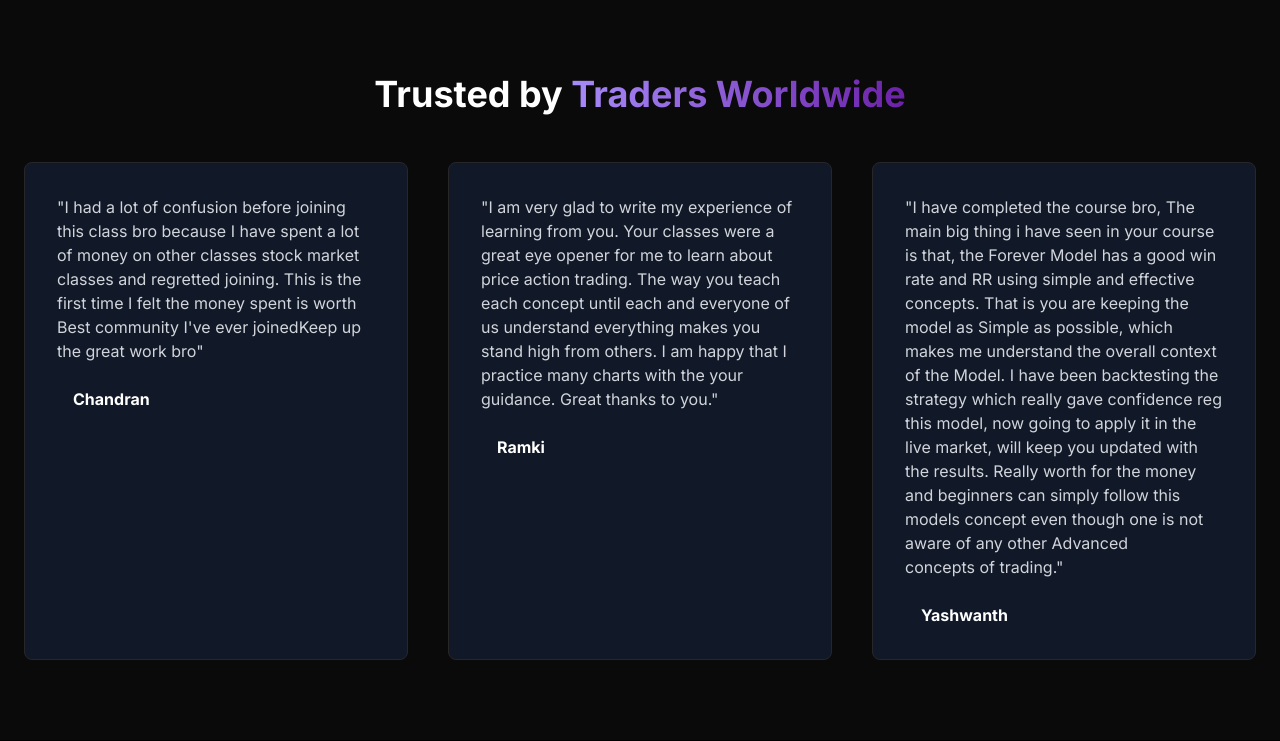
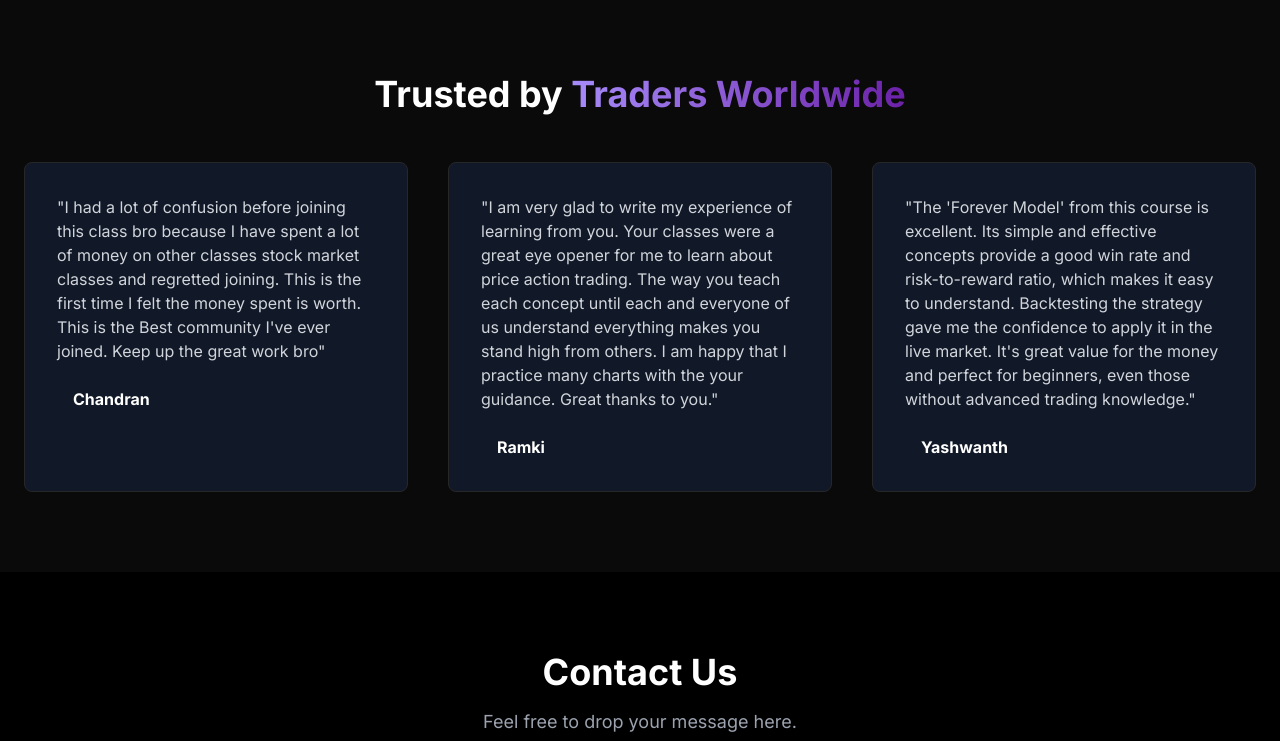
Before and after one commit to tradewithplan/trade-with-plan-flask-app, a Flask app: page / in a window 1280 px wide. Shown: the part 2978-3719 px from the top of the page. Run offline with Flask 3, Linux system fonts and the light colour scheme; some libraries are stand-ins or nearby versions.

Commit message:
fix testimonial section

```diff
--- a/templates/index.html
+++ b/templates/index.html
@@ -700,7 +700,7 @@
                         <div class="feature-card p-8 rounded-lg bg-gray-900">
                             <p class="text-gray-300 mb-6">
                                 "I had a lot of confusion before joining this class bro because I have spent a lot of money on other classes stock market classes and regretted joining.
-                                This is the first time I felt the money spent is worth Best community I've ever joinedKeep up the great work bro"
+                                This is the first time I felt the money spent is worth. This is the Best community I've ever joined. Keep up the great work bro"
                             </p>
                             <div class="flex items-center">
                                 <div class="ml-4">
@@ -728,10 +728,9 @@
                         <!-- Testimonial 3 -->
                         <div class="feature-card p-8 rounded-lg bg-gray-900">
                             <p class="text-gray-300 mb-6">
-                                "I have completed the course bro, The main big thing i have seen in your course is that, the Forever Model has a good win rate and RR using simple and effective concepts.
-                                That is you are keeping the model as Simple as possible, which makes me understand the overall context of the Model.
-                                I have been backtesting the strategy which really gave confidence reg this model, now going to apply it in the live market, will keep you updated with the results.
-                                Really worth for the money and beginners can simply follow this models concept even though one is not aware of any other Advanced concepts of trading."
+                                "The 'Forever Model' from this course is excellent. Its simple and effective concepts provide a good win rate and risk-to-reward ratio, which makes it easy to understand.
+                                Backtesting the strategy gave me the confidence to apply it in the live market.
+                                It's great value for the money and perfect for beginners, even those without advanced trading knowledge."
                             </p>
                              <div class="flex items-center">
                                 <div class="ml-4">
```
